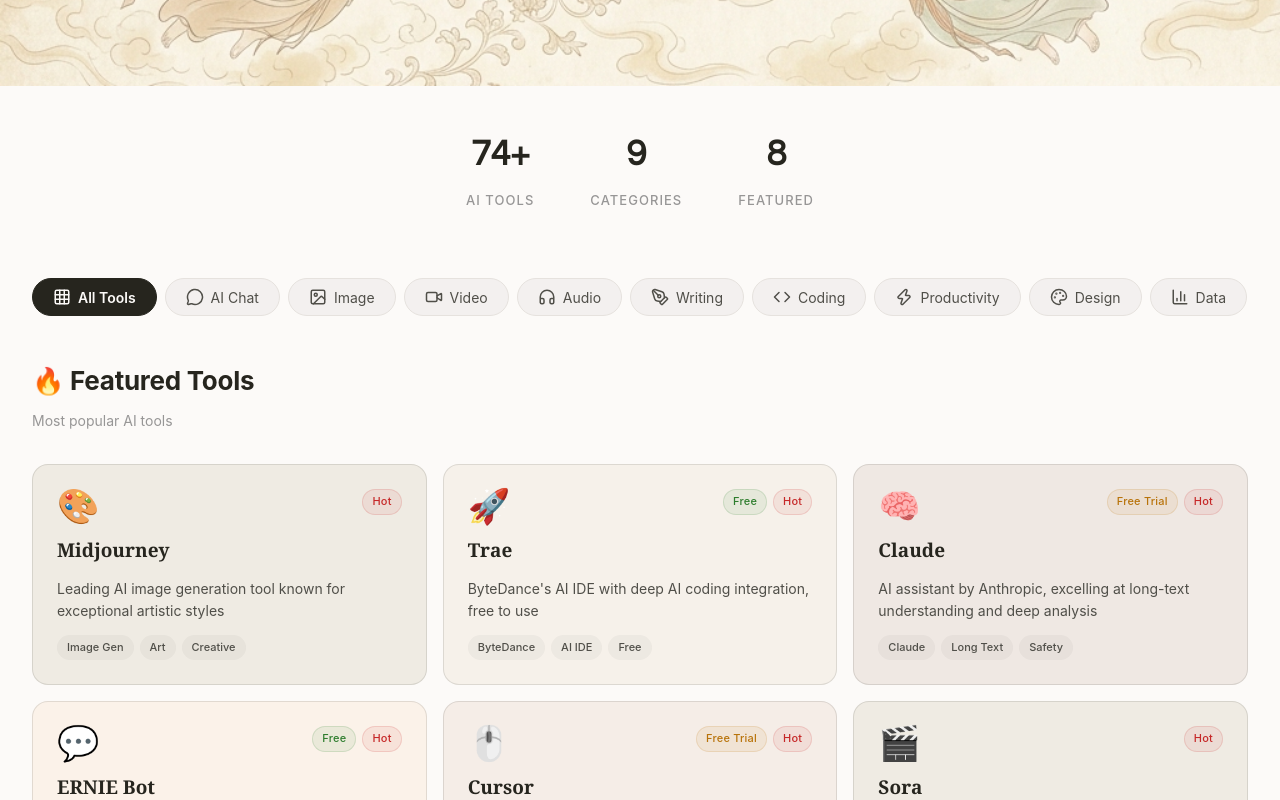
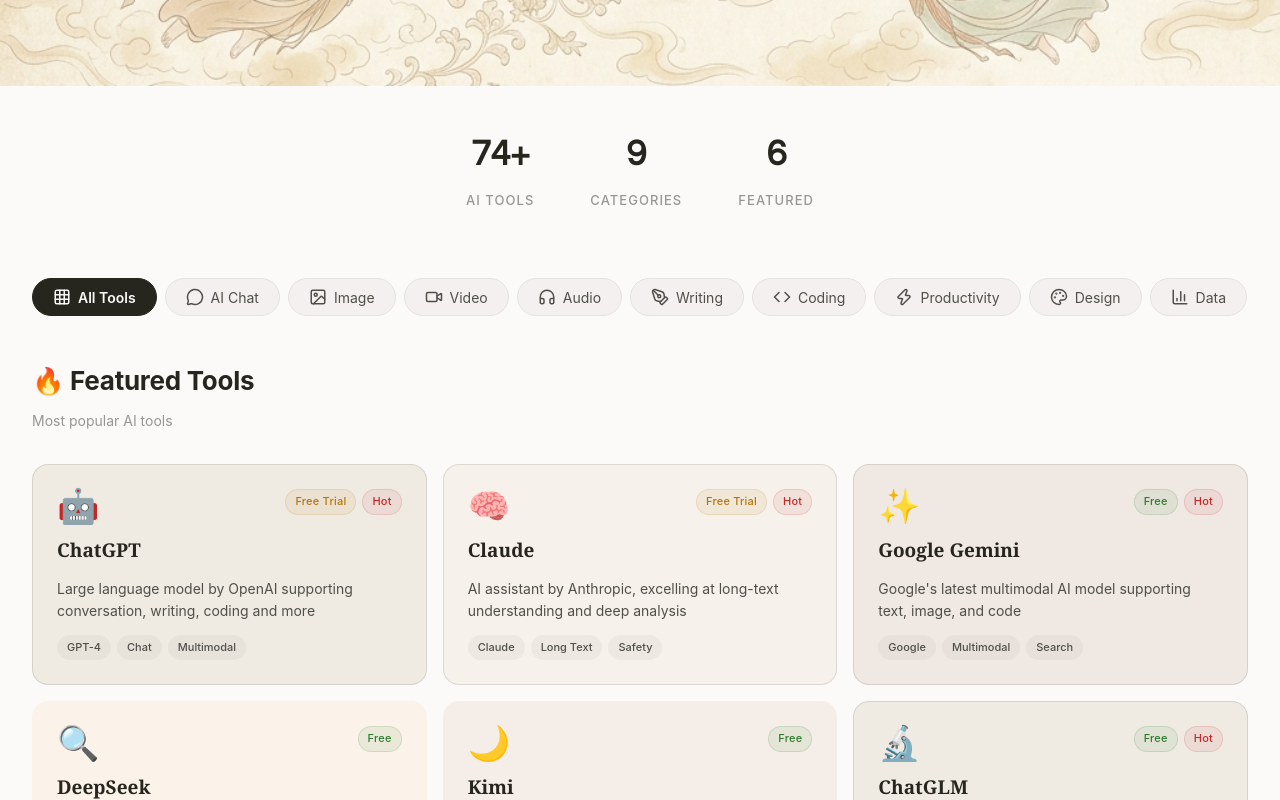
Before and after one commit to JuiChao/ai-nav, a Next.js app: page / in a window 1280 px wide. Shown: the part 460-1260 px from the top of the page. Built offline with nearby package versions, Linux system fonts and the light colour scheme; no server answers.

Commit message:
refactor: use JSON for featured tools to enforce Trends ranking order

```diff
--- /dev/null
+++ b/src/data/featured.json
@@ -0,0 +1,8 @@
+[
+  "chatgpt",
+  "claude",
+  "gemini",
+  "deepseek",
+  "kimi",
+  "zhipu"
+]
--- a/src/hooks/useToolFilter.ts
+++ b/src/hooks/useToolFilter.ts
@@ -1,8 +1,10 @@
 'use client';
 
-import { useState, useEffect, useMemo, useCallback } from 'react';
+import { useState, useMemo, useCallback } from 'react';
 import type { AiTool, CategoryId } from '@/types';
 import { AI_TOOLS } from '@/data/tools';
+
+import featuredIds from '@/data/featured.json';
 
 /**
  * 管理工具列表的搜索与筛选逻辑
@@ -37,19 +39,11 @@ export function useToolFilter() {
     return results;
   }, [searchQuery, activeCategory]);
 
-  /** 动态热门推荐工具 (为了避免服务端渲染与客户端不一致导致的 Hydration Error，仅在客户端挂载后打乱) */
-  const [featuredTools, setFeaturedTools] = useState<AiTool[]>([]);
-
-  useEffect(() => {
-    const featured = AI_TOOLS.filter((tool) => tool.isFeatured);
-    // 随机打乱数组算法 (Fisher-Yates)
-    const shuffled = [...featured];
-    for (let i = shuffled.length - 1; i > 0; i--) {
-      const j = Math.floor(Math.random() * (i + 1));
-      [shuffled[i], shuffled[j]] = [shuffled[j], shuffled[i]];
-    }
-    // 返回随机的 8 个（避免页面太长，保持新鲜感）
-    setFeaturedTools(shuffled.slice(0, 8));
+  /** 动态热门推荐工具 (从 featured.json 严格按热度顺序提取) */
+  const featuredTools = useMemo<AiTool[]>(() => {
+    return featuredIds
+      .map((id) => AI_TOOLS.find((tool) => tool.id === id))
+      .filter((tool): tool is AiTool => tool !== undefined);
   }, []);
 
   const handleSearch = useCallback((query: string) => {
```
Also changed, not shown: scripts/update-trends.js (+6 -56 lines).
